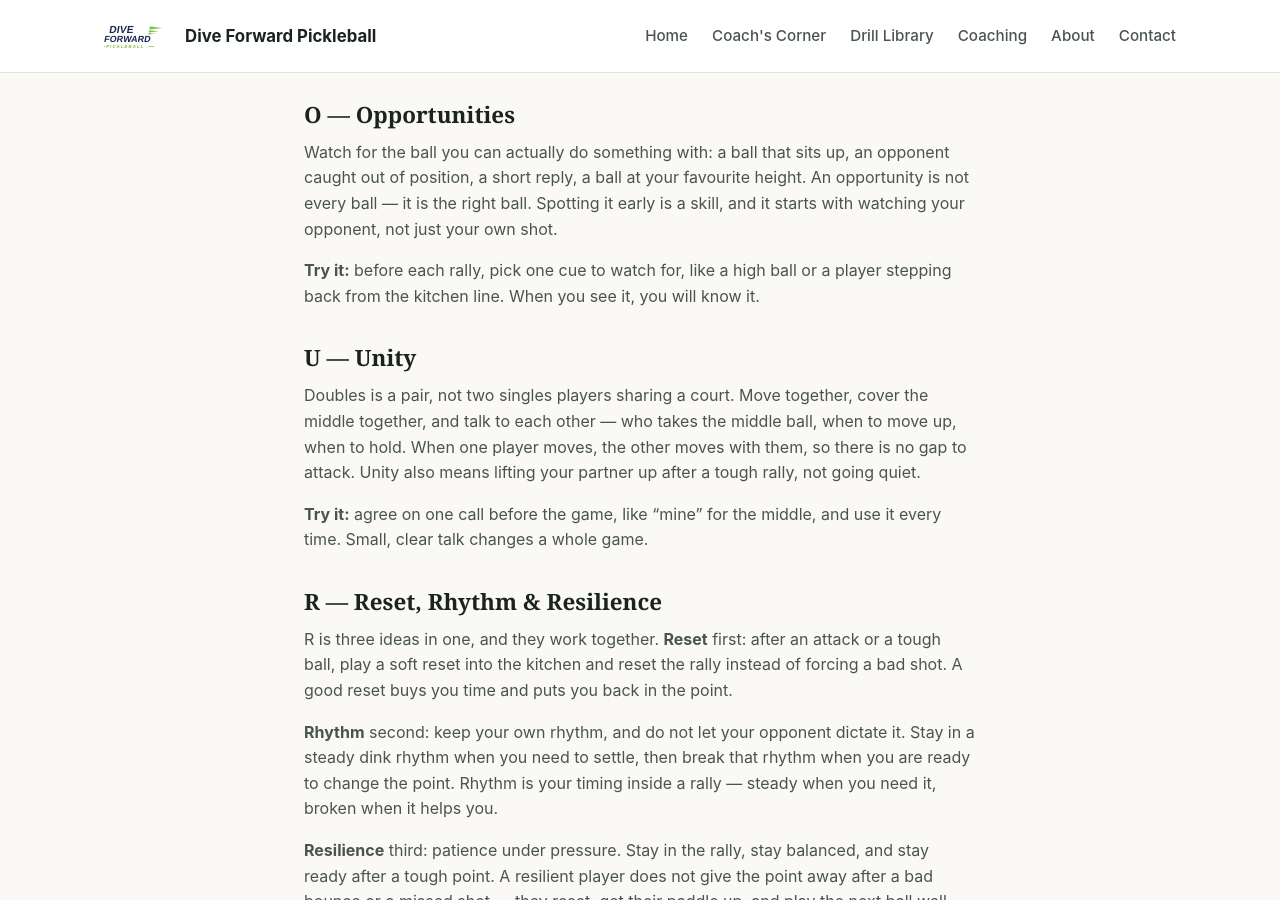
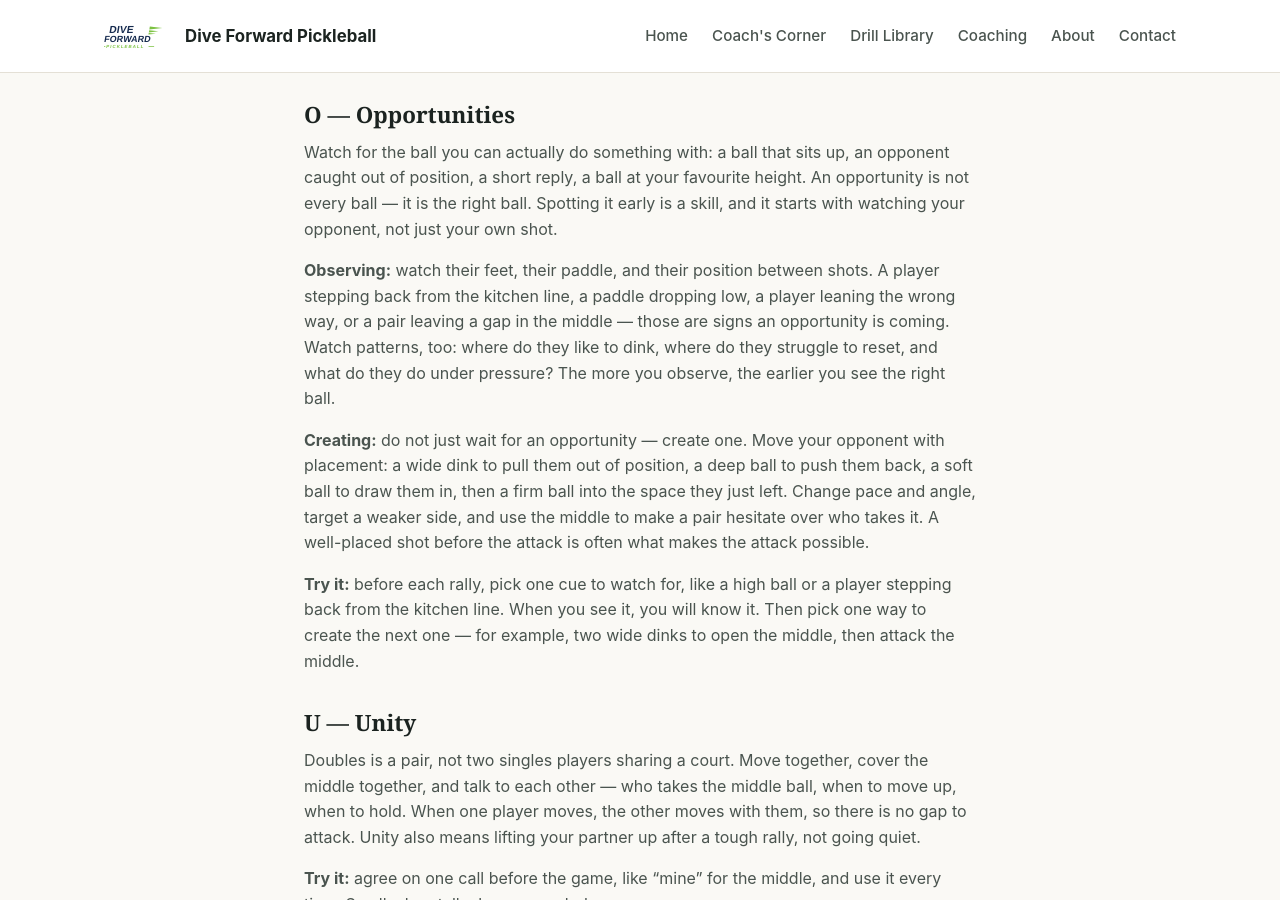
Before and after one commit to forwardpickleballorg-art/forwardpickleballorg-art.github.io, a Jekyll site: the page built from _posts/2026-11-01-court.html, in a window 1280 px wide and 900 px high, scrolled down 539 px. Built offline with Jekyll 4.4.1, drawn with Linux system fonts in a browser that asks for light colours.

Commit message:
Update COURT post: expand Opportunities with observing and creating

```diff
--- a/_posts/2026-11-01-court.html
+++ b/_posts/2026-11-01-court.html
@@ -14,7 +14,9 @@ redirect_from:
 
 <h2>O — Opportunities</h2>
 <p>Watch for the ball you can actually do something with: a ball that sits up, an opponent caught out of position, a short reply, a ball at your favourite height. An opportunity is not every ball — it is the right ball. Spotting it early is a skill, and it starts with watching your opponent, not just your own shot.</p>
-<p><strong>Try it:</strong> before each rally, pick one cue to watch for, like a high ball or a player stepping back from the kitchen line. When you see it, you will know it.</p>
+<p><strong>Observing:</strong> watch their feet, their paddle, and their position between shots. A player stepping back from the kitchen line, a paddle dropping low, a player leaning the wrong way, or a pair leaving a gap in the middle — those are signs an opportunity is coming. Watch patterns, too: where do they like to dink, where do they struggle to reset, and what do they do under pressure? The more you observe, the earlier you see the right ball.</p>
+<p><strong>Creating:</strong> do not just wait for an opportunity — create one. Move your opponent with placement: a wide dink to pull them out of position, a deep ball to push them back, a soft ball to draw them in, then a firm ball into the space they just left. Change pace and angle, target a weaker side, and use the middle to make a pair hesitate over who takes it. A well-placed shot before the attack is often what makes the attack possible.</p>
+<p><strong>Try it:</strong> before each rally, pick one cue to watch for, like a high ball or a player stepping back from the kitchen line. When you see it, you will know it. Then pick one way to create the next one — for example, two wide dinks to open the middle, then attack the middle.</p>
 
 <h2>U — Unity</h2>
 <p>Doubles is a pair, not two singles players sharing a court. Move together, cover the middle together, and talk to each other — who takes the middle ball, when to move up, when to hold. When one player moves, the other moves with them, so there is no gap to attack. Unity also means lifting your partner up after a tough rally, not going quiet.</p>
```
